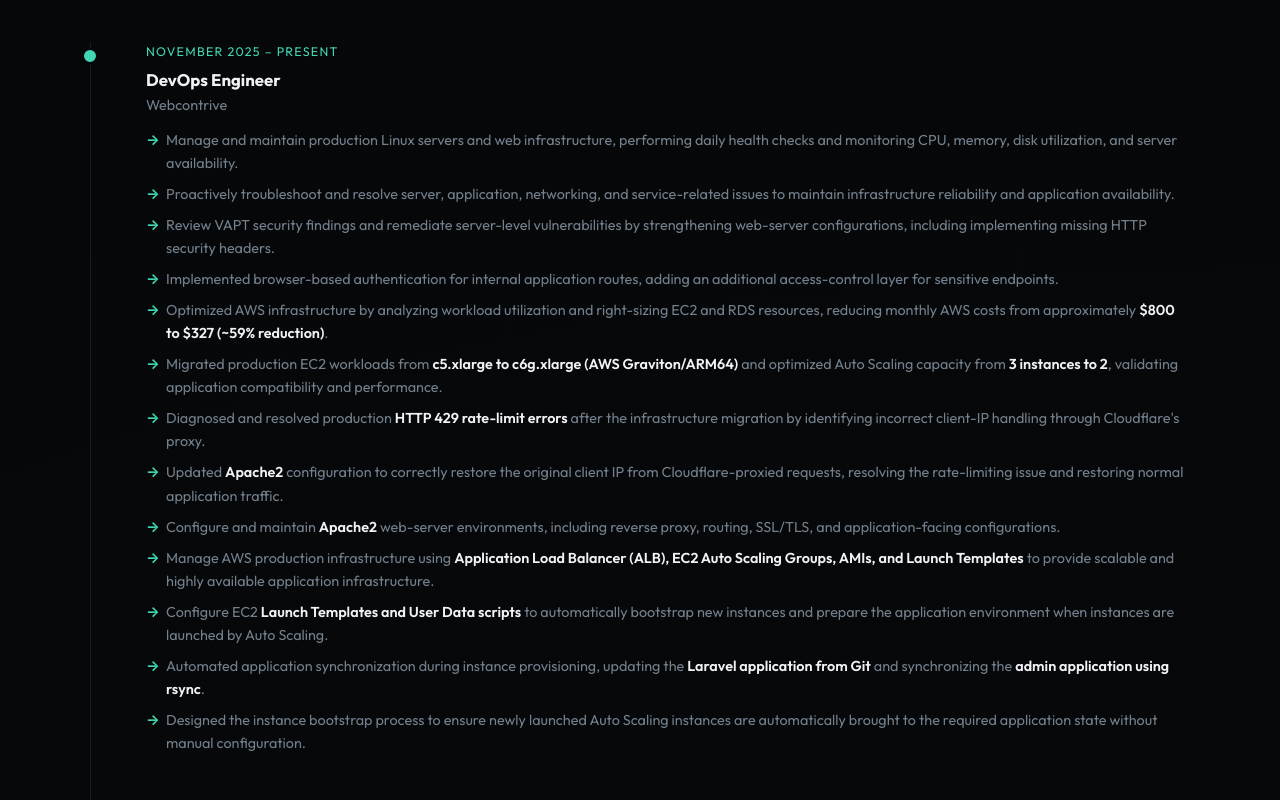
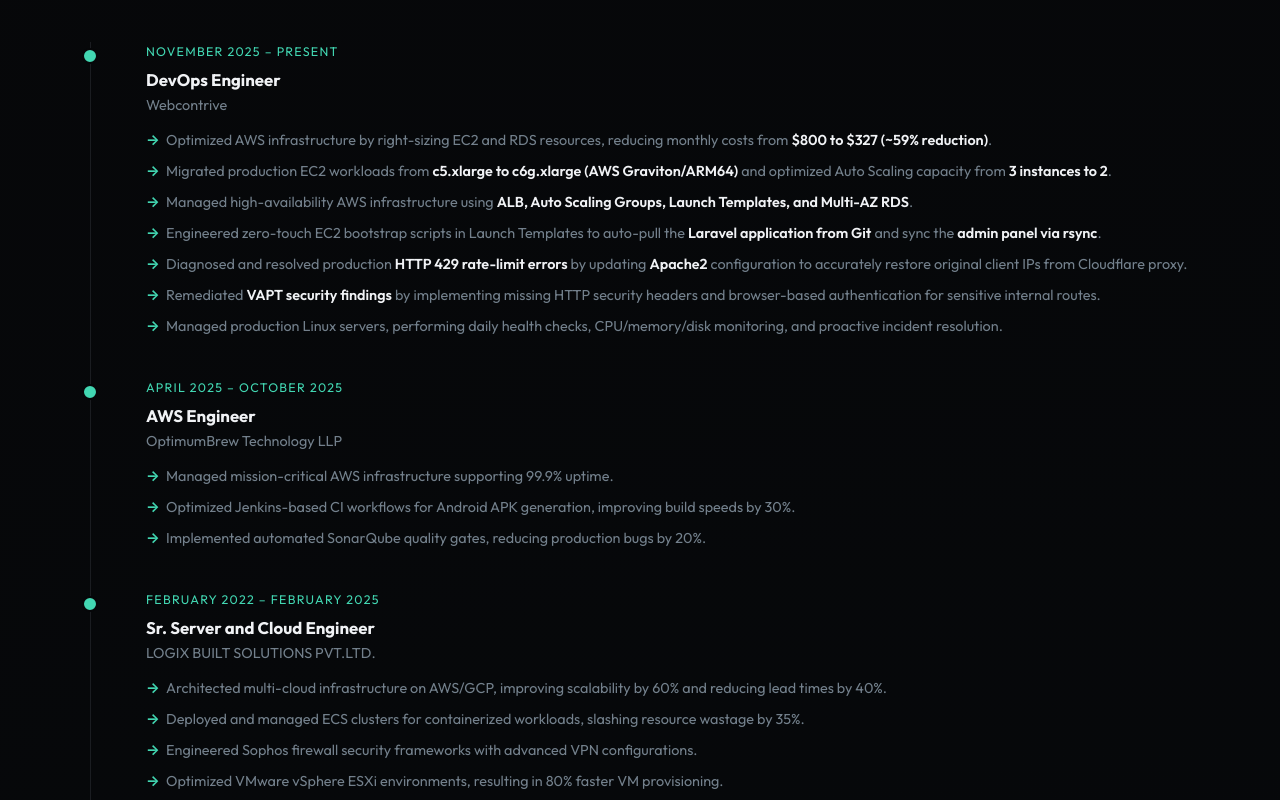
Before and after one commit to jenidevops30/portfolio, a React (Vite) app: page / in a window 1280 px wide. Shown: the part 5040-5840 px from the top of the page. Built offline with nearby package versions, Linux system fonts and the light colour scheme.

Commit message:
refactor: streamline Webcontrive experience points into 7 high-impact non-repetitive bullets across portfolio and resume files

```diff
--- a/src/data/portfolioData.js
+++ b/src/data/portfolioData.js
@@ -321,19 +321,13 @@
       company: "Webcontrive",
       date_range: "NOVEMBER 2025 – PRESENT",
       description: [
-        "Manage and maintain production Linux servers and web infrastructure, performing daily health checks and monitoring CPU, memory, disk utilization, and server availability.",
-        "Proactively troubleshoot and resolve server, application, networking, and service-related issues to maintain infrastructure reliability and application availability.",
-        "Review VAPT security findings and remediate server-level vulnerabilities by strengthening web-server configurations, including implementing missing HTTP security headers.",
-        "Implemented browser-based authentication for internal application routes, adding an additional access-control layer for sensitive endpoints.",
-        "Optimized AWS infrastructure by analyzing workload utilization and right-sizing EC2 and RDS resources, reducing monthly AWS costs from approximately <strong>$800 to $327 (~59% reduction)</strong>.",
-        "Migrated production EC2 workloads from <strong>c5.xlarge to c6g.xlarge (AWS Graviton/ARM64)</strong> and optimized Auto Scaling capacity from <strong>3 instances to 2</strong>, validating application compatibility and performance.",
-        "Diagnosed and resolved production <strong>HTTP 429 rate-limit errors</strong> after the infrastructure migration by identifying incorrect client-IP handling through Cloudflare's proxy.",
-        "Updated <strong>Apache2</strong> configuration to correctly restore the original client IP from Cloudflare-proxied requests, resolving the rate-limiting issue and restoring normal application traffic.",
-        "Configure and maintain <strong>Apache2</strong> web-server environments, including reverse proxy, routing, SSL/TLS, and application-facing configurations.",
-        "Manage AWS production infrastructure using <strong>Application Load Balancer (ALB), EC2 Auto Scaling Groups, AMIs, and Launch Templates</strong> to provide scalable and highly available application infrastructure.",
-        "Configure EC2 <strong>Launch Templates and User Data scripts</strong> to automatically bootstrap new instances and prepare the application environment when instances are launched by Auto Scaling.",
-        "Automated application synchronization during instance provisioning, updating the <strong>Laravel application from Git</strong> and synchronizing the <strong>admin application using rsync</strong>.",
-        "Designed the instance bootstrap process to ensure newly launched Auto Scaling instances are automatically brought to the required application state without manual configuration."
+        "Optimized AWS infrastructure by right-sizing EC2 and RDS resources, reducing monthly costs from <strong>$800 to $327 (~59% reduction)</strong>.",
+        "Migrated production EC2 workloads from <strong>c5.xlarge to c6g.xlarge (AWS Graviton/ARM64)</strong> and optimized Auto Scaling capacity from <strong>3 instances to 2</strong>.",
+        "Managed high-availability AWS infrastructure using <strong>ALB, Auto Scaling Groups, Launch Templates, and Multi-AZ RDS</strong>.",
+        "Engineered zero-touch EC2 bootstrap scripts in Launch Templates to auto-pull the <strong>Laravel application from Git</strong> and sync the <strong>admin panel via rsync</strong>.",
+        "Diagnosed and resolved production <strong>HTTP 429 rate-limit errors</strong> by updating <strong>Apache2</strong> configuration to accurately restore original client IPs from Cloudflare proxy.",
+        "Remediated <strong>VAPT security findings</strong> by implementing missing HTTP security headers and browser-based authentication for sensitive internal routes.",
+        "Managed production Linux servers, performing daily health checks, CPU/memory/disk monitoring, and proactive incident resolution."
       ]
     },
     {
```
Also changed, not shown: RESUME.html (+7 -13 lines), 1 other file (tests, documents, lock files or other folders).
